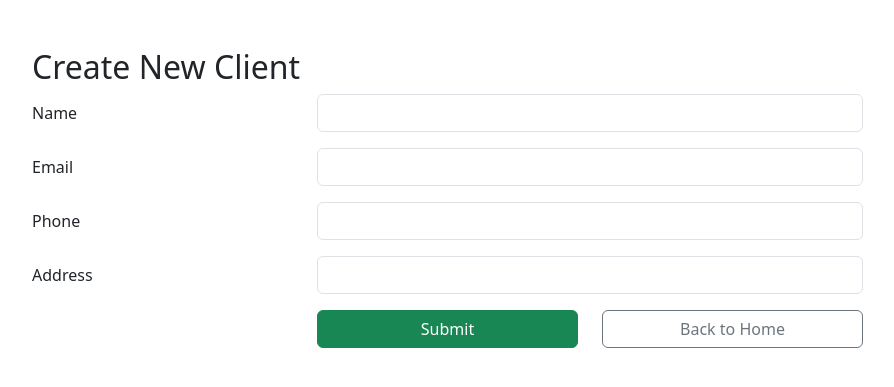
After one commit to Minhazul-Arfin/CRUD-using-PHP-and-MySql, a PHP site: page /create.php in a window 1280 px wide. The commit adds this page. Shown: the top 387 px of the page, without its empty margins (50-944 px from the left). Run offline with PHP 8.4, Linux system fonts and the light colour scheme.

Commit message:
creation part updated

```diff
--- /dev/null
+++ b/create.php
@@ -0,0 +1,152 @@
+<!-- PHP Codes Here -->
+<?php
+
+    // Connecting to database
+    $servername = "localhost";
+    $username = "root";
+    $password = "";
+    $database = "crud";
+
+     // creating connection
+     $connection = new mysqli($servername, $username, $password, $database);
+
+
+    // Initializing variables with empty values
+    $name = "";
+    $phone = "";
+    $email = "";
+    $address = "";
+
+    $errorMessage = "";
+    $successMessage = "";
+
+    if($_SERVER['REQUEST_METHOD'] == 'POST'){
+        $name = $_POST["name"];
+        $email = $_POST["email"];
+        $phone = $_POST["phone"];
+        $address = $_POST["address"];
+
+        do{
+            if(empty($name) || empty($phone) || empty($email) || empty($address)){
+                $errorMessage = "All the fields are required!";
+                break;
+            }
+
+            // IF all fields are valid, adding new clients
+
+            $sql = "INSERT INTO clients (name, email, phone, address)" .
+                    "VALUES('$name', '$email', '$phone', '$address')";
+
+            $result = $connection -> query(($sql));
+
+            if(!$result){
+                $errorMessage = "Invalid Query: " . $connection -> error;
+                break;
+            }
+
+            $name = "";
+            $phone = "";
+            $email = "";
+            $address = "";
+
+            $successMessage = "Client added successfully";
+
+        }while(false);
+    }
+
+?>
+
+
+
+
+<!-- HTML Structure -->
+<!DOCTYPE html>
+<html lang="en">
+<head>
+    <meta charset="UTF-8">
+    <meta name="viewport" content="width=device-width, initial-scale=1.0">
+    <title>Create New User</title>
+    <link href="https://cdn.jsdelivr.net/npm/bootstrap@5.3.3/dist/css/bootstrap.min.css" rel="stylesheet" integrity="sha384-QWTKZyjpPEjISv5WaRU9OFeRpok6YctnYmDr5pNlyT2bRjXh0JMhjY6hW+ALEwIH" crossorigin="anonymous">
+    <script src="https://cdn.jsdelivr.net/npm/bootstrap@5.3.3/dist/js/bootstrap.bundle.min.js" integrity="sha384-YvpcrYf0tY3lHB60NNkmXc5s9fDVZLESaAA55NDzOxhy9GkcIdslK1eN7N6jIeHz" crossorigin="anonymous"></script>
+</head>
+<body>
+    <div class="container my-5">
+        <h2>Create New Client</h2>
+
+        <!-- Show Error Message if Empty field submitted -->
+        <?php
+            if(!empty($errorMessage)){
+                echo "
+                <div class='alert alert-warning alert-dismissible fade show' role='alert'>
+                <strong>$errorMessage</strong>
+                <button type='button' class='btn-close' data-bs-dismiss='alert' aria-label='close'></button>
+                </div>
+                ";
+            }
+        ?>
+
+        <form method="post">
+            <!-- Name Input Field -->
+            <div class="row mb-3">
+                <label class="col-sm-3 col-form-label">Name</label>
+                <div class="col-sm-6">
+                    <input type="text" class="form-control" name="name" value="<?php echo $name?>">
+                </div>
+            </div>
+
+            <!-- Email Input Field -->
+            <div class="row mb-3">
+                <label class="col-sm-3 col-form-label">Email</label>
+                <div class="col-sm-6">
+                    <input type="text" class="form-control" name="email" value="<?php echo $email?>">
+                </div>
+            </div>
+
+            <!-- Phone Input Field -->
+            <div class="row mb-3">
+                <label class="col-sm-3 col-form-label">Phone</label>
+                <div class="col-sm-6">
+                    <input type="text" class="form-control" name="phone" value="<?php echo $phone?>">
+                </div>
+            </div>
+
+            <!-- Address Input Field -->
+            <div class="row mb-3">
+                <label class="col-sm-3 col-form-label">Address</label>
+                <div class="col-sm-6">
+                    <input type="text" class="form-control" name="address" value="<?php echo $address?>">
+                </div>
+            </div>
+
+            <!-- Show Success Message if everything ok -->
+            <?php
+                if(!empty($successMessage)){
+                    echo "
+                    <div class='row mb-3'>
+                    <div class='offset-sm-3 col-sm-6'>
+                        <div class='alert alert-success alert-dismissible fade show' role='alert'>
+                            <strong>$successMessage</strong>
+                            <button type='button' class='btn-close' data-bs-dismiss='alert' aria-label='close'></button>
+                        </div>
+                    </div>
+                </div>
+                    ";
+                }
+            ?>
+
+
+            <!-- Submit and Cancel Button -->
+            <div class="row mb-3">
+                <div class="offset-sm-3 col-sm-3 d-grid">
+                    <button type="submit" class="btn btn-success">Submit</button>
+                </div>
+                <div class="col-sm-3 d-grid">
+                    <a href="/index.php" class="btn btn-outline-secondary" role="button">Back to Home</a>
+                </div>
+            </div>
+
+        </form>
+    </div>
+
+</body>
+</html>
```
Also changed, not shown: index.php (+4 -4 lines).
